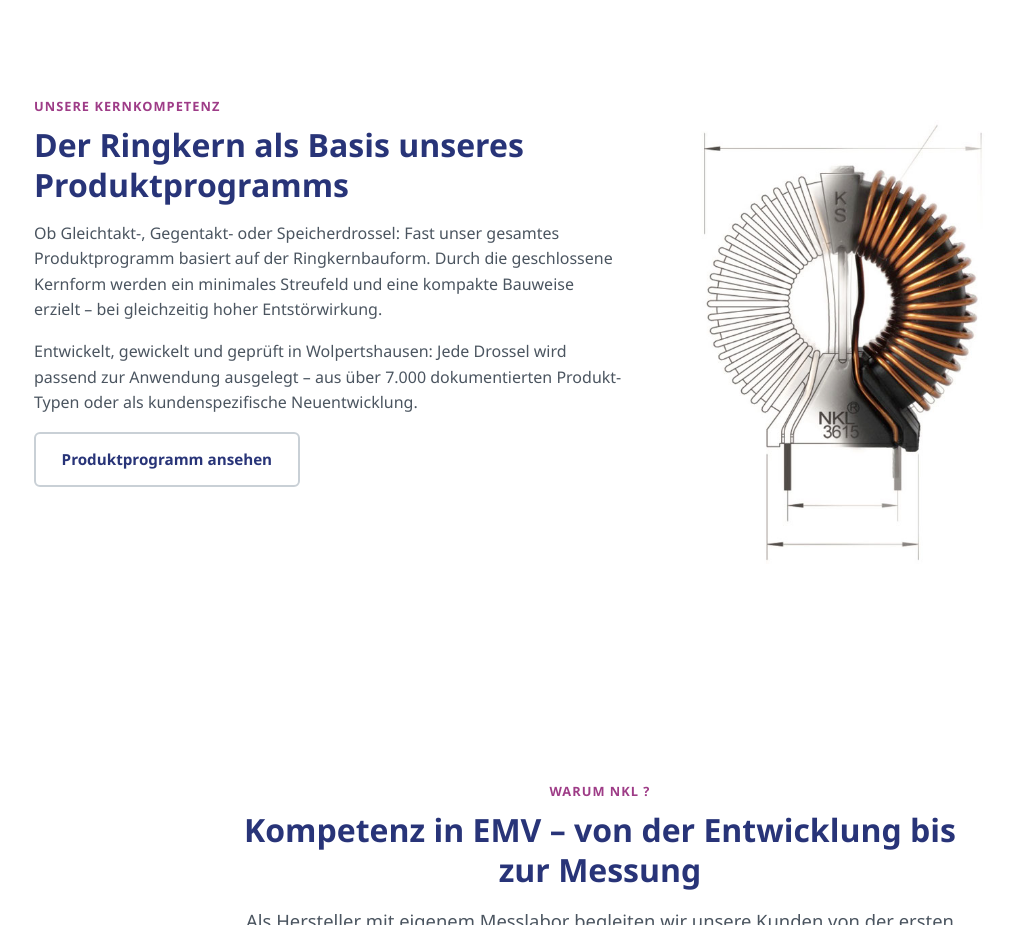
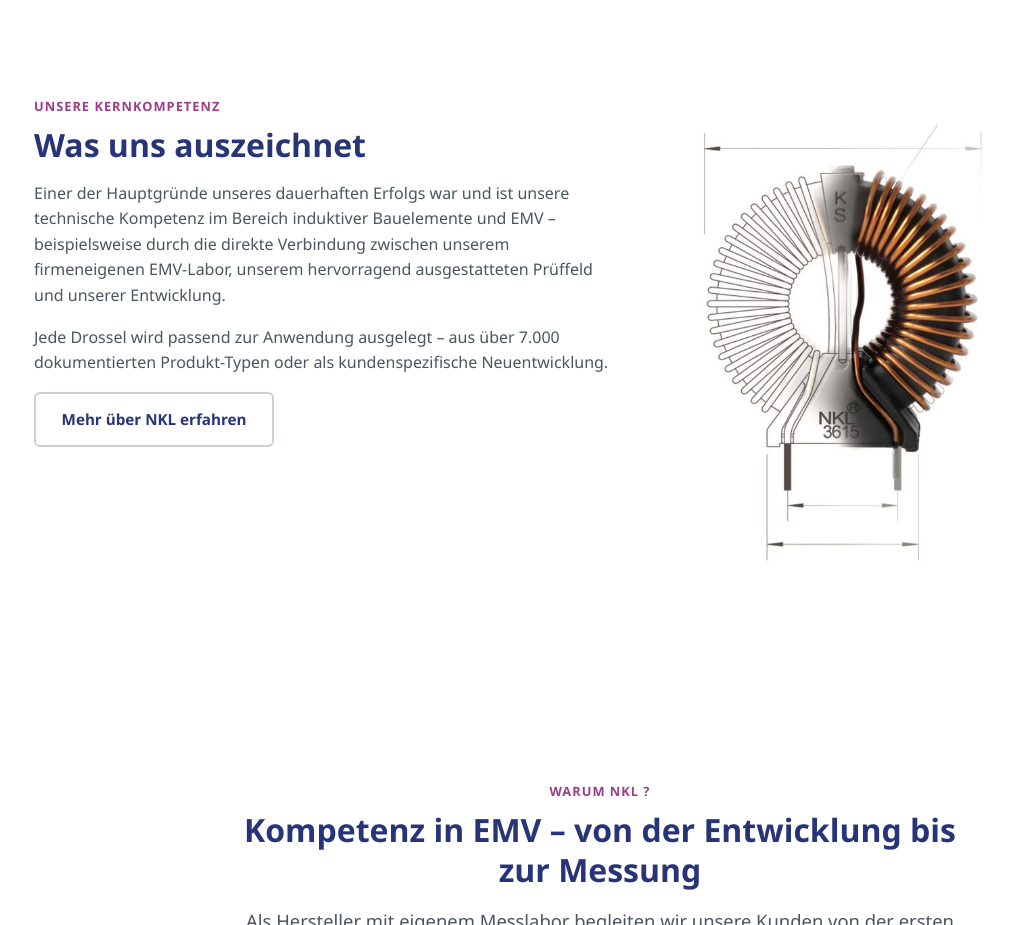
Before and after one commit to jannelrnzn/nkl_testwebsite, a plain HTML site: page index.html in a window 1280 px wide. Shown: the part 860-1785 px from the top of the page, without its empty margins (40-1053 px from the left). Drawn offline with Linux system fonts and the light colour scheme.

Commit message:
Kompetenz-Sektion: echten Erfolgsgrund-Text statt Ringkern-Technikdetails, Ringkerndrossel nur als Symbolbild
Co-Authored-By: Claude Sonnet 5 <noreply@anthropic.com>

```diff
--- a/index.html
+++ b/index.html
@@ -108,26 +108,25 @@
         <div class="two-col">
           <div>
             <span class="eyebrow">Unsere Kernkompetenz</span>
-            <h2>Der Ringkern als Basis unseres Produktprogramms</h2>
+            <h2>Was uns auszeichnet</h2>
             <p>
-              Ob Gleichtakt-, Gegentakt- oder Speicherdrossel: Fast unser
-              gesamtes Produktprogramm basiert auf der Ringkernbauform. Durch
-              die geschlossene Kernform werden ein minimales Streufeld und
-              eine kompakte Bauweise erzielt – bei gleichzeitig hoher
-              Entstörwirkung.
+              Einer der Hauptgründe unseres dauerhaften Erfolgs war und ist
+              unsere technische Kompetenz im Bereich induktiver Bauelemente
+              und EMV – beispielsweise durch die direkte Verbindung zwischen
+              unserem firmeneigenen EMV-Labor, unserem hervorragend
+              ausgestatteten Prüffeld und unserer Entwicklung.
             </p>
             <p>
-              Entwickelt, gewickelt und geprüft in Wolpertshausen: Jede
-              Drossel wird passend zur Anwendung ausgelegt – aus über 7.000
-              dokumentierten Produkt-Typen oder als kundenspezifische
+              Jede Drossel wird passend zur Anwendung ausgelegt – aus über
+              7.000 dokumentierten Produkt-Typen oder als kundenspezifische
               Neuentwicklung.
             </p>
             <p>
-              <a class="btn btn--ghost" href="produkte.html">Produktprogramm ansehen</a>
+              <a class="btn btn--ghost" href="unternehmen.html">Mehr über NKL erfahren</a>
             </p>
           </div>
           <div style="text-align: center;">
-            <img src="assets/images/Ringkerndrossel_groß_startseite.jpg" alt="Ringkerndrossel von NKL im Detail" style="max-width: 320px; width: 100%;">
+            <img src="assets/images/Ringkerndrossel_groß_startseite.jpg" alt="Ringkerndrossel – eines der Kernprodukte von NKL" style="max-width: 320px; width: 100%;">
           </div>
         </div>
       </div>
```
